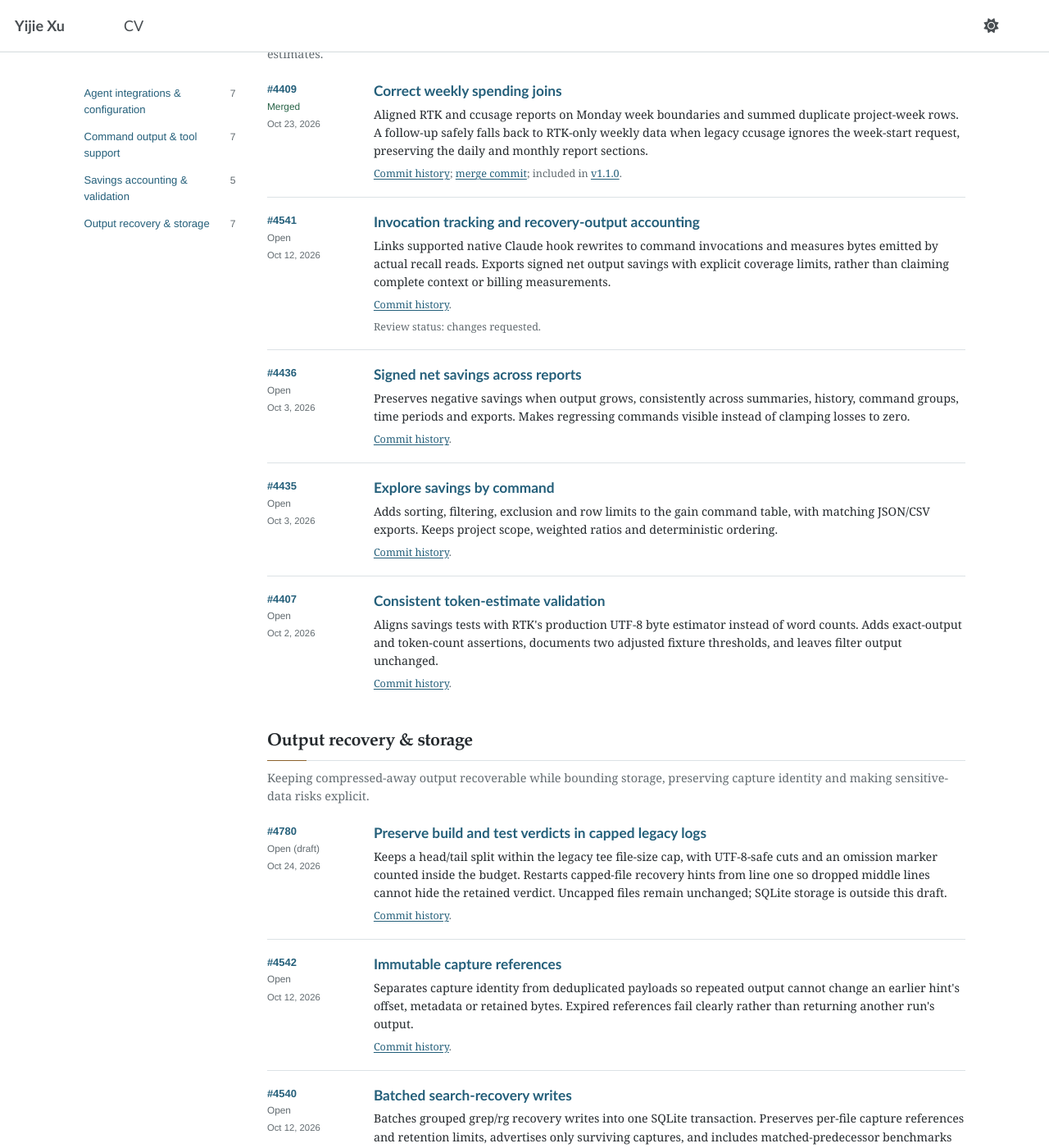
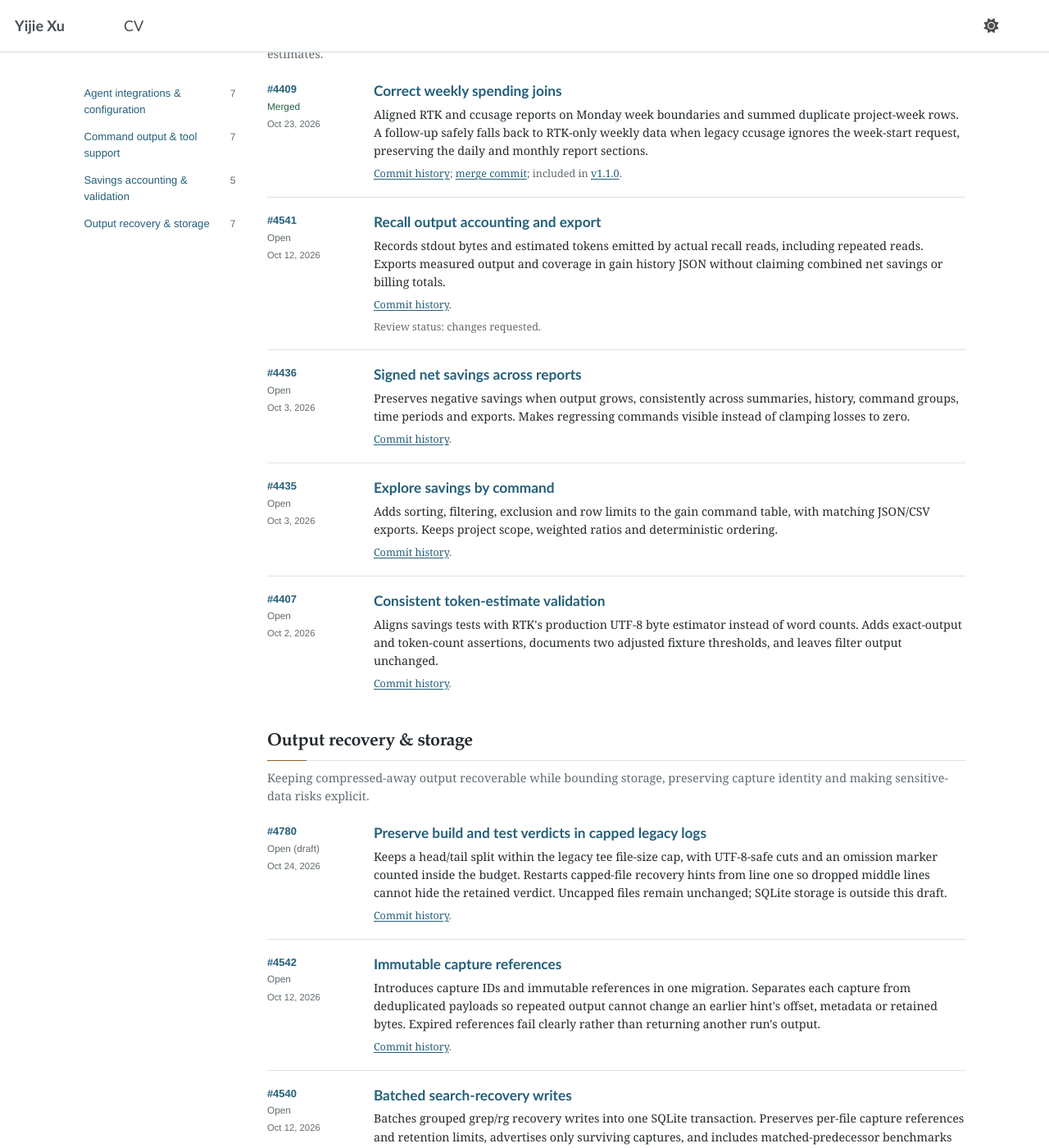
Before and after one commit to yeahjack/yeahjack.github.io, a Jekyll site: the page built from _pages/rtk-contributions.html, in a window 1280 px wide and 1400 px high, scrolled down 2950 px. Shown: the whole window at 82% size. Built offline with Jekyll 4.4.1, drawn with Linux system fonts in a browser that asks for light colours.

Commit message:
docs: clarify recall accounting and capture reference scope

```diff
--- a/_data/rtk_contributions.yml
+++ b/_data/rtk_contributions.yml
@@ -125,11 +125,11 @@ groups:
         released_in: v1.1.0
         summary: "Aligned RTK and ccusage reports on Monday week boundaries and summed duplicate project-week rows. A follow-up safely falls back to RTK-only weekly data when legacy ccusage ignores the week-start request, preserving the daily and monthly report sections."
       - number: 4541
-        title: Invocation tracking and recovery-output accounting
+        title: Recall output accounting and export
         status: open
         note: "Review status: changes requested."
         submitted_on: "2026-10-12T20:34:59Z"
-        summary: "Links supported native Claude hook rewrites to command invocations and measures bytes emitted by actual recall reads. Exports signed net output savings with explicit coverage limits, rather than claiming complete context or billing measurements."
+        summary: "Records stdout bytes and estimated tokens emitted by actual recall reads, including repeated reads. Exports measured output and coverage in gain history JSON without claiming combined net savings or billing totals."
       - number: 4436
         title: Signed net savings across reports
         status: open
@@ -159,7 +159,7 @@ groups:
         title: Immutable capture references
         status: open
         submitted_on: "2026-10-12T20:38:13Z"
-        summary: "Separates capture identity from deduplicated payloads so repeated output cannot change an earlier hint's offset, metadata or retained bytes. Expired references fail clearly rather than returning another run's output."
+        summary: "Introduces capture IDs and immutable references in one migration. Separates each capture from deduplicated payloads so repeated output cannot change an earlier hint's offset, metadata or retained bytes. Expired references fail clearly rather than returning another run's output."
       - number: 4540
         title: Batched search-recovery writes
         status: open
```
